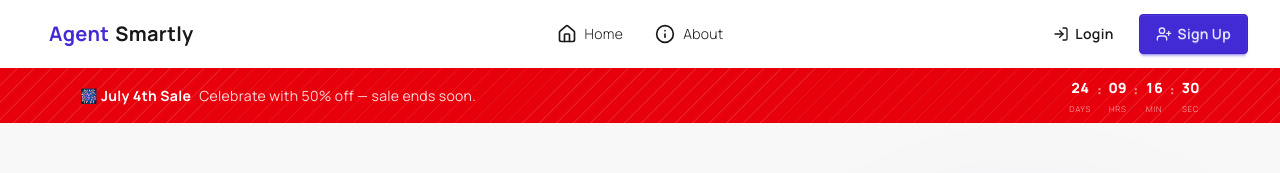
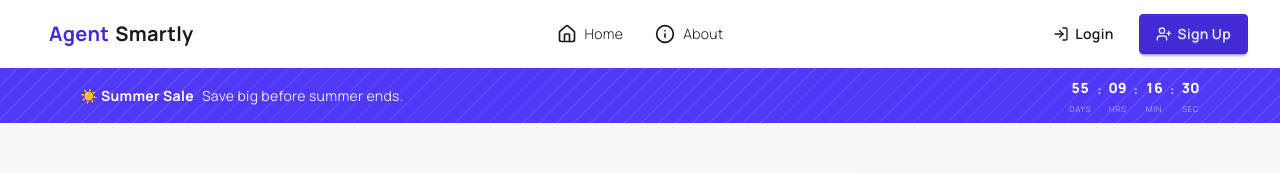
Before and after one commit to cj-yourjourney/agent-smartly-web, a Next.js app: page / in a window 1280 px wide. Shown: the top 173 px of the page. Built offline with nearby package versions, Linux system fonts and the light colour scheme.

Commit message:
updated the sale to summer sale

```diff
--- a/src/features/pricing/salesCalendar.js
+++ b/src/features/pricing/salesCalendar.js
@@ -40,19 +40,17 @@
     discountPct: 50,
     endDate: '2026-07-21T07:00:00Z', // 7/5 11:59PM PDT
     badgeColor: 'bg-red-600'
+  },
+  summer_sale: {
+    name: 'summer_sale',
+    label: '☀️ Summer Sale',
+    tagline: 'Save big before summer ends.',
+    discountPct: 50,
+    endDate: '2026-08-21T07:00:00Z', // 8/21 midnight PDT
+    badgeColor: 'bg-indigo-600'
   }
-
-  // Add future sales here, e.g.:
-  // labor_day: {
-  //   name: 'labor_day',
-  //   label: '🛠️ Labor Day Sale',
-  //   tagline: 'End of summer savings — 40% off.',
-  //   discountPct: 40,
-  //   endDate: '2026-09-08T07:00:00Z',
-  //   badgeColor: 'bg-blue-600'
-  // }
 }
 
 // ── Which sale is currently live ───────────────────────────────────────────
 //  Set to a key from SALES above, or null to run no sale at all.
-export const ACTIVE_SALE_NAME = 'july_4th'
+export const ACTIVE_SALE_NAME = 'summer_sale'
```
